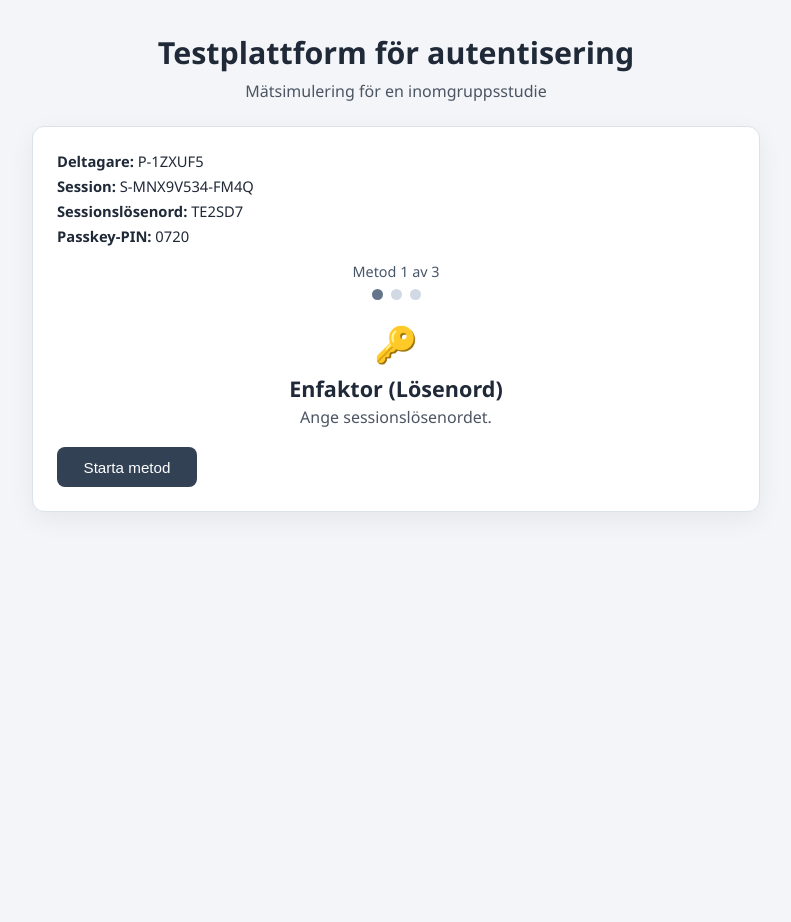
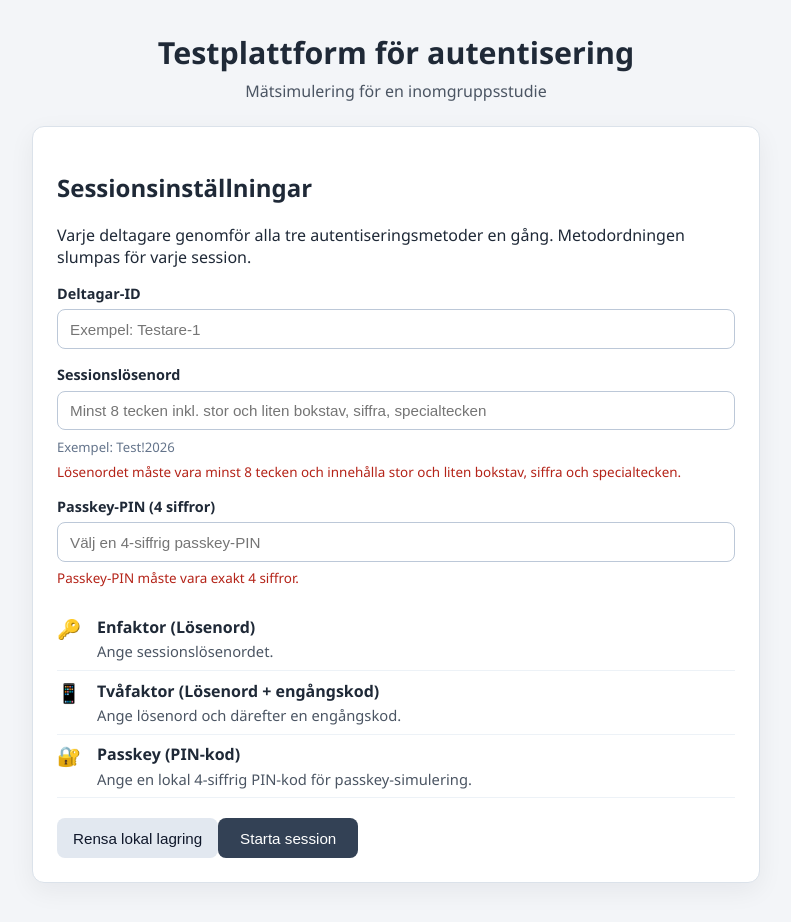
Before and after one commit to HallinJr/Thesis-testing-platform, an Angular app: page / in a window 1280 px wide. Both pictures are taken after a click on the button "Starta session". Shown: the top 922 px of the page, without its empty margins (244-1035 px from the left). Before the commit the page ends 800 px from the top, so only its background shows below. Built offline with nearby package versions, Linux system fonts and the light colour scheme.

Commit message:
Krav på starkt lösenord

```diff
--- a/src/app/auth-sms/auth-sms.component.html
+++ b/src/app/auth-sms/auth-sms.component.html
@@ -28,7 +28,7 @@
       <div class="otp-modal-backdrop">
         <div class="otp-modal" role="dialog" aria-modal="true" aria-label="Popup för engångskod">
           <h2>Engångskod</h2>
-          <div class="sent-notice">Visad engångskod (simulering): <strong>{{ displayedOtp }}</strong></div>
+          <div class="sent-notice">Använd din externa engångskod från pappret.</div>
           <p class="hint">Ange den 6-siffriga koden i fältet nedan.</p>
           <div class="field">
             <label for="otc-code">Engångskod</label>
--- a/src/app/auth-sms/auth-sms.component.ts
+++ b/src/app/auth-sms/auth-sms.component.ts
@@ -16,6 +16,7 @@ type Step = 'password' | 'sms-verify' | 'verifying' | 'success' | 'sus';
 })
 export class AuthSmsComponent implements OnInit, OnDestroy {
   @ViewChild('otcInput') otcInput?: ElementRef<HTMLInputElement>;
+  private readonly HARDCODED_OTP = '123456';
 
   password = '';
   showPassword = false;
@@ -24,7 +25,6 @@ export class AuthSmsComponent implements OnInit, OnDestroy {
   otcCode = '';
   step: Step = 'password';
   validationMessage = '';
-  displayedOtp = '';
   private autoAdvanceTimer: ReturnType<typeof setTimeout> | null = null;
 
   get stepLabel(): string {
@@ -38,7 +38,6 @@ export class AuthSmsComponent implements OnInit, OnDestroy {
     }
 
     this.state.beginCurrentMethod();
-    this.displayedOtp = this.generateOtp();
   }
 
   submitPassword(): void {
@@ -58,7 +57,6 @@ export class AuthSmsComponent implements OnInit, OnDestroy {
     }
 
     this.otcCode = '';
-    this.displayedOtp = this.generateOtp();
     this.step = 'sms-verify';
     setTimeout(() => this.otcInput?.nativeElement?.focus(), 0);
   }
@@ -85,7 +83,7 @@ export class AuthSmsComponent implements OnInit, OnDestroy {
       return;
     }
 
-    if (this.otcCode !== this.displayedOtp) {
+    if (this.otcCode !== this.HARDCODED_OTP) {
       this.state.registerFailure();
       this.validationMessage = 'Engångskoden är felaktig. Försök igen.';
       return;
@@ -131,7 +129,4 @@ export class AuthSmsComponent implements OnInit, OnDestroy {
     }
   }
 
-  private generateOtp(): string {
-    return String(Math.floor(Math.random() * 1_000_000)).padStart(6, '0');
-  }
 }
--- a/src/app/home/home.component.html
+++ b/src/app/home/home.component.html
@@ -28,12 +28,17 @@
         <label for="sessionPassword">Sessionslösenord</label>
         <input
           id="sessionPassword"
-          type="text"
+          type="password"
           [(ngModel)]="sessionPasswordInput"
+          (input)="trackPasswordInput()"
           name="sessionPassword"
-          placeholder="Välj lösenordet som ska användas i uppgifterna"
-          autocomplete="off"
+          placeholder="Minst 8 tecken inkl. stor och liten bokstav, siffra, specialtecken"
+          autocomplete="new-password"
         />
+        <p class="field-hint">Exempel: Test!2026</p>
+        @if (sessionPasswordError) {
+          <p class="field-error">{{ sessionPasswordError }}</p>
+        }
       </div>
 
       <div class="field">
@@ -42,12 +47,16 @@
           id="sessionPasskeyPin"
           type="text"
           [(ngModel)]="sessionPasskeyPinInput"
+          (input)="trackPinInput()"
           name="sessionPasskeyPin"
           maxlength="4"
           inputmode="numeric"
           placeholder="Välj en 4-siffrig passkey-PIN"
           autocomplete="off"
         />
+        @if (sessionPasskeyPinError) {
+          <p class="field-error">{{ sessionPasskeyPinError }}</p>
+        }
       </div>
 
       <!-- <div class="field">
--- a/src/app/home/home.component.scss
+++ b/src/app/home/home.component.scss
@@ -54,6 +54,19 @@ header {
       border-color: #64748b;
     }
   }
+}
+
+.field-hint {
+  margin: 0.45rem 0 0;
+  color: #64748b;
+  font-size: 0.82rem;
+}
+
+.field-error {
+  margin: 0.45rem 0 0;
+  color: #b42318;
+  font-size: 0.84rem;
+  font-weight: 500;
 }
 
 .method-list {
--- a/src/app/home/home.component.ts
+++ b/src/app/home/home.component.ts
@@ -15,6 +15,8 @@ export class HomeComponent implements OnInit {
   participantIdInput = '';
   sessionPasswordInput = '';
   sessionPasskeyPinInput = '';
+  sessionPasswordError = '';
+  sessionPasskeyPinError = '';
   clearStorageOnStart = false;
   private jsonFileHandle: any | null = null;
 
@@ -29,12 +31,47 @@ export class HomeComponent implements OnInit {
   }
 
   startTest(): void {
+    const password = this.sessionPasswordInput.trim();
+    const pin = this.sessionPasskeyPinInput.trim();
+
+    this.sessionPasswordError = '';
+    this.sessionPasskeyPinError = '';
+
+    if (!this.isSecurePassword(password)) {
+      this.sessionPasswordError = 'Lösenordet måste vara minst 8 tecken och innehålla stor och liten bokstav, siffra och specialtecken.';
+    }
+
+    if (!/^\d{4}$/.test(pin)) {
+      this.sessionPasskeyPinError = 'Passkey-PIN måste vara exakt 4 siffror.';
+    }
+
+    if (this.sessionPasswordError || this.sessionPasskeyPinError) {
+      return;
+    }
+
     if (this.clearStorageOnStart) {
       this.state.clearStoredData();
     }
 
-    this.state.startTest(this.participantIdInput, this.sessionPasswordInput, this.sessionPasskeyPinInput);
+    this.state.startTest(this.participantIdInput, password, pin);
     this.state.beginCurrentMethod();
+  }
+
+  trackPasswordInput(): void {
+    if (!this.sessionPasswordError) {
+      return;
+    }
+
+    if (this.isSecurePassword(this.sessionPasswordInput.trim())) {
+      this.sessionPasswordError = '';
+    }
+  }
+
+  trackPinInput(): void {
+    this.sessionPasskeyPinInput = this.sessionPasskeyPinInput.replace(/\D/g, '').slice(0, 4);
+    if (this.sessionPasskeyPinError && /^\d{4}$/.test(this.sessionPasskeyPinInput)) {
+      this.sessionPasskeyPinError = '';
+    }
   }
 
   clearStoredDataNow(): void {
@@ -104,6 +141,12 @@ export class HomeComponent implements OnInit {
     this.participantIdInput = '';
     this.sessionPasswordInput = '';
     this.sessionPasskeyPinInput = '';
+    this.sessionPasswordError = '';
+    this.sessionPasskeyPinError = '';
     this.state.reset();
   }
+
+  private isSecurePassword(value: string): boolean {
+    return /^(?=.*[a-z])(?=.*[A-Z])(?=.*\d)(?=.*[^A-Za-z\d]).{8,}$/.test(value);
+  }
 }
```
